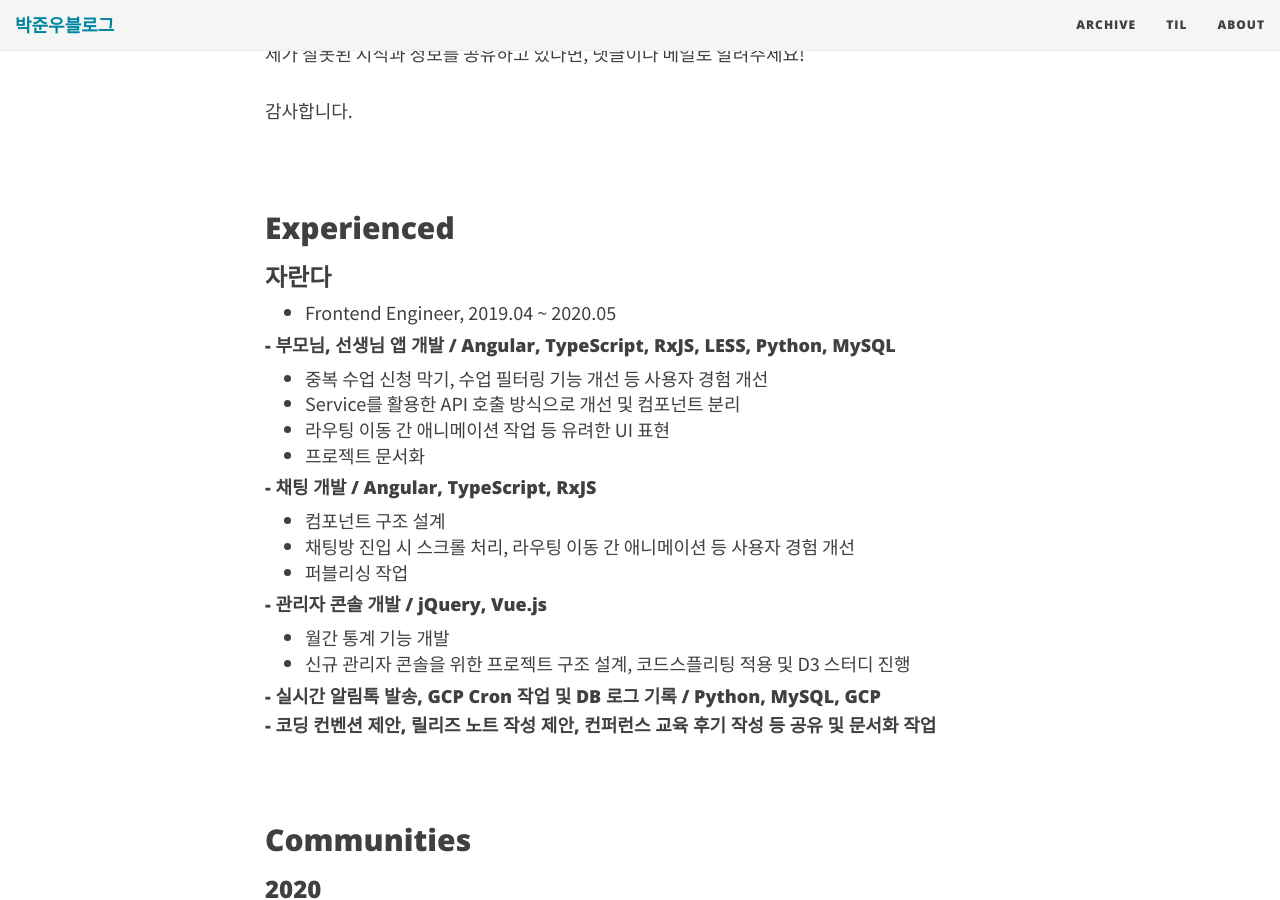
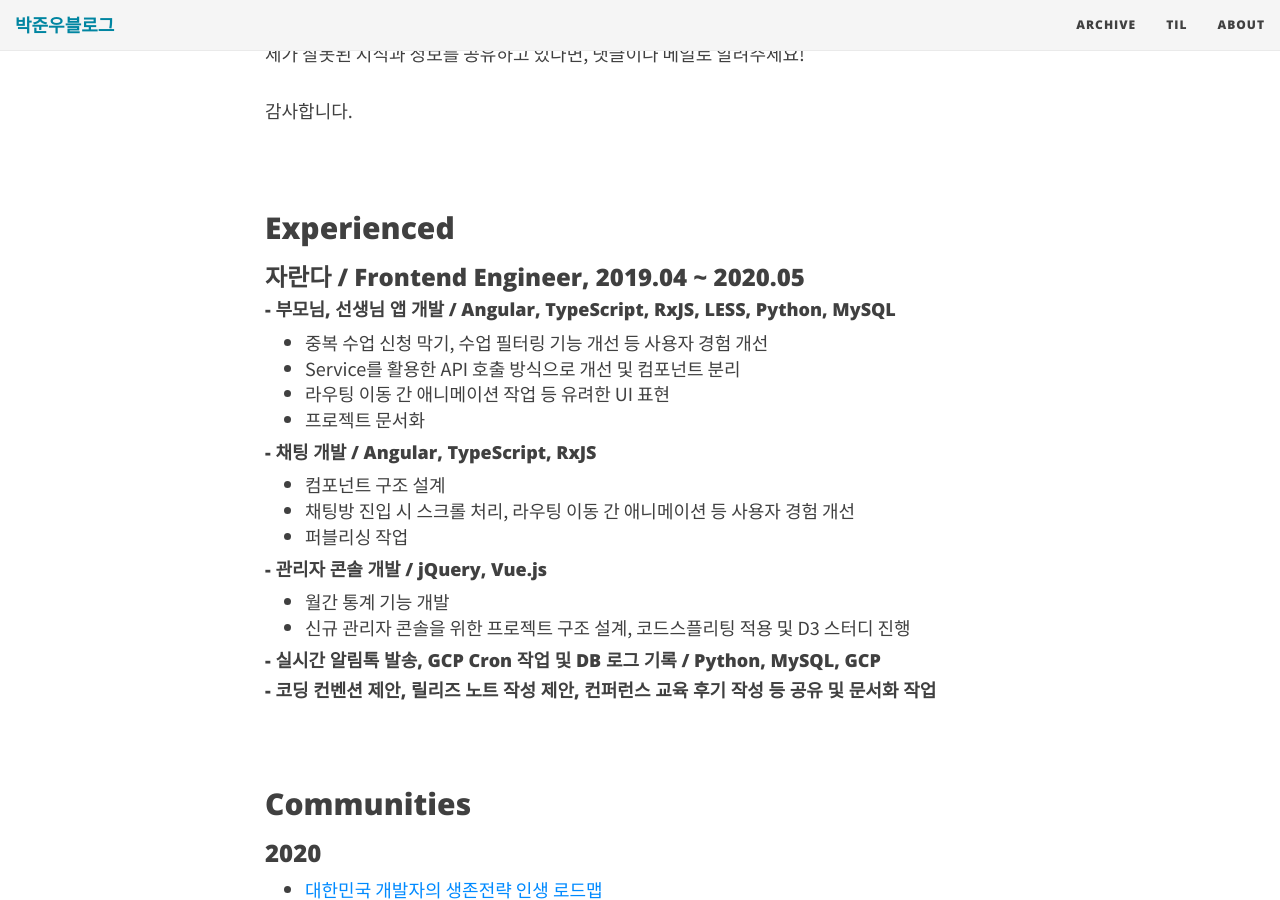
Before and after one commit to JUNWOO45/junwoo45.github.io.archived, a Jekyll site: the page built from aboutme.md, in a window 1280 px wide and 900 px high, scrolled down 869 px. Built offline with Jekyll 4.4.1, drawn with Linux system fonts in a browser that asks for light colours; nearby versions of some CDN libraries.

Commit message:
style: about페이지 개선

```diff
--- a/aboutme.md
+++ b/aboutme.md
@@ -35,8 +35,7 @@ subtitle: 프론트엔드 개발자 박준우입니다.
 
 ## Experienced
 <!-- - [Jaranda](https://jaranda.kr/){:target="_blank"} (Frontend Engineer, 2019.04 ~ ) -->
-### 자란다
-- Frontend Engineer, 2019.04 ~ 2020.05
+### 자란다 / Frontend Engineer, 2019.04 ~ 2020.05
 
 #### - 부모님, 선생님 앱 개발 / Angular, TypeScript, RxJS, LESS, Python, MySQL
 - 중복 수업 신청 막기, 수업 필터링 기능 개선 등 사용자 경험 개선
```
